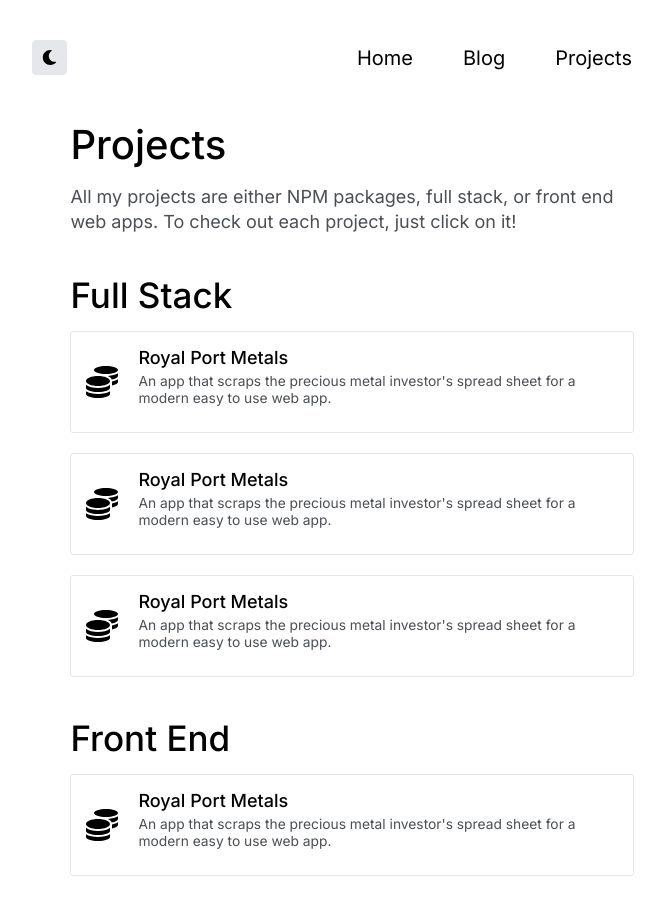
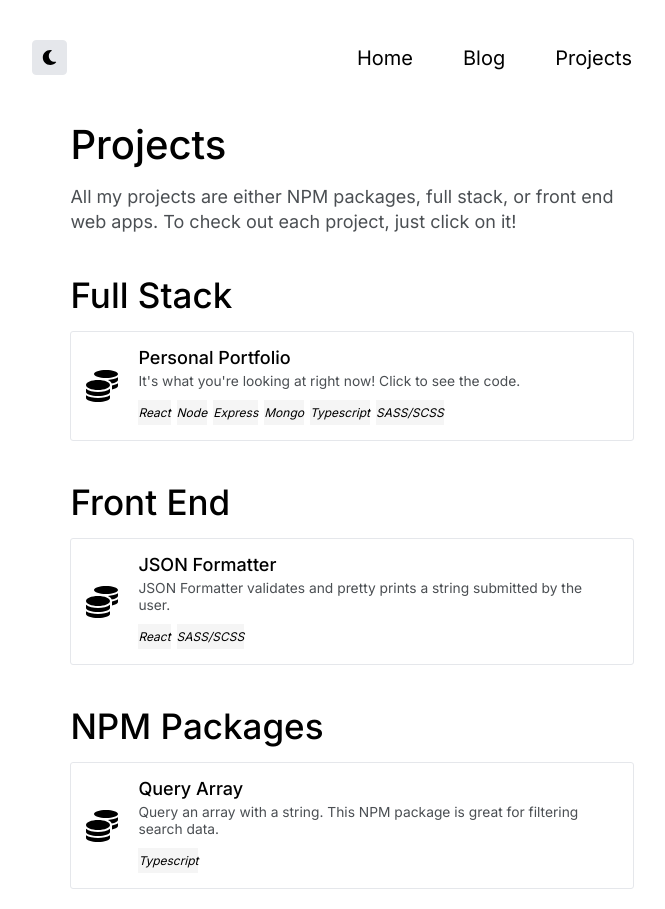
Before and after one commit to Wyatth7/portfolio-revamp, a React (Create React App) app: page /projects in a window 1280 px wide. Shown: the top 909 px of the page, without its empty margins (288-953 px from the left). Built offline with nearby package versions, Linux system fonts and the light colour scheme.

Commit message:
Edited Project and Home pages

```diff
--- a/src/components/pages/Home/Home.js
+++ b/src/components/pages/Home/Home.js
@@ -28,7 +28,7 @@ const Home = (props) => {
             link="https://wyatth7.github.io/JSON_Formatter/"
             title="JSON Formatter"
             description="JSON Formatter validates and pretty prints a string submitted by the user."
-            tags={["React"]}
+            tags={["React", "SASS/SCSS"]}
           />
           <ProjectItem
             link="https://github.com/Wyatth7/querry-array"
--- a/src/components/pages/Portfolio/Portfolio.js
+++ b/src/components/pages/Portfolio/Portfolio.js
@@ -20,38 +20,39 @@ const Portfolio = (props) => {
         <div className="portfolio-content">
           <SubHeading heading="Full Stack">
             <ProjectItem
-              link="https://ecstatic-blackwell-e0b418.netlify.app/"
-              title="Royal Port Metals"
-              description="An app that scraps the precious metal investor's spread sheet for a modern easy to use web app."
-            />
-            <ProjectItem
-              link="https://ecstatic-blackwell-e0b418.netlify.app/"
-              title="Royal Port Metals"
-              description="An app that scraps the precious metal investor's spread sheet for a modern easy to use web app."
-            />
-            <ProjectItem
-              link="https://ecstatic-blackwell-e0b418.netlify.app/"
-              title="Royal Port Metals"
-              description="An app that scraps the precious metal investor's spread sheet for a modern easy to use web app."
+              link="https://github.com/Wyatth7/portfolio-revamp"
+              title="Personal Portfolio"
+              description="It's what you're looking at right now! Click to see the code."
+              tags={[
+                "React",
+                "Node",
+                "Express",
+                "Mongo",
+                "Typescript",
+                "SASS/SCSS",
+              ]}
             />
           </SubHeading>
           <SubHeading heading="Front End">
             <ProjectItem
-              link="https://ecstatic-blackwell-e0b418.netlify.app/"
-              title="Royal Port Metals"
-              description="An app that scraps the precious metal investor's spread sheet for a modern easy to use web app."
+              link="https://wyatth7.github.io/JSON_Formatter/"
+              title="JSON Formatter"
+              description="JSON Formatter validates and pretty prints a string submitted by the user."
+              tags={["React", "SASS/SCSS"]}
             />
           </SubHeading>
           <SubHeading heading="NPM Packages">
             <ProjectItem
-              link="https://ecstatic-blackwell-e0b418.netlify.app/"
-              title="Royal Port Metals"
-              description="An app that scraps the precious metal investor's spread sheet for a modern easy to use web app."
+              link="https://github.com/Wyatth7/querry-array"
+              title="Query Array"
+              description="Query an array with a string. This NPM package is great for filtering search data."
+              tags={["Typescript"]}
             />
             <ProjectItem
-              link="https://ecstatic-blackwell-e0b418.netlify.app/"
-              title="Royal Port Metals"
-              description="An app that scraps the precious metal investor's spread sheet for a modern easy to use web app."
+              link="https://github.com/Wyatth7/handy-date"
+              title="Handy Date"
+              description="A package that removes the hastle of using the Javascript Date class."
+              tags={["Typescript"]}
             />
             <GitHubBtn />
           </SubHeading>
--- a/src/styles/css/styles.css
+++ b/src/styles/css/styles.css
@@ -30,6 +30,7 @@ body {
   .dark-mode .Home .show-more p,
   .dark-mode .GitHubBtn a p,
   .dark-mode .Blog .search-posts,
+  .dark-mode .BlogItem .title-views h3,
   .dark-mode .ProjectItem .project-content .project-title,
   .dark-mode .ProjectItem .project-img,
   .dark-mode .icon {
--- a/src/styles/scss/_base.scss
+++ b/src/styles/scss/_base.scss
@@ -39,6 +39,7 @@ body {
   .Home .show-more p,
   .GitHubBtn a p,
   .Blog .search-posts,
+  .BlogItem .title-views h3,
   .ProjectItem .project-content .project-title,
   .ProjectItem .project-img,
   .icon {
```
